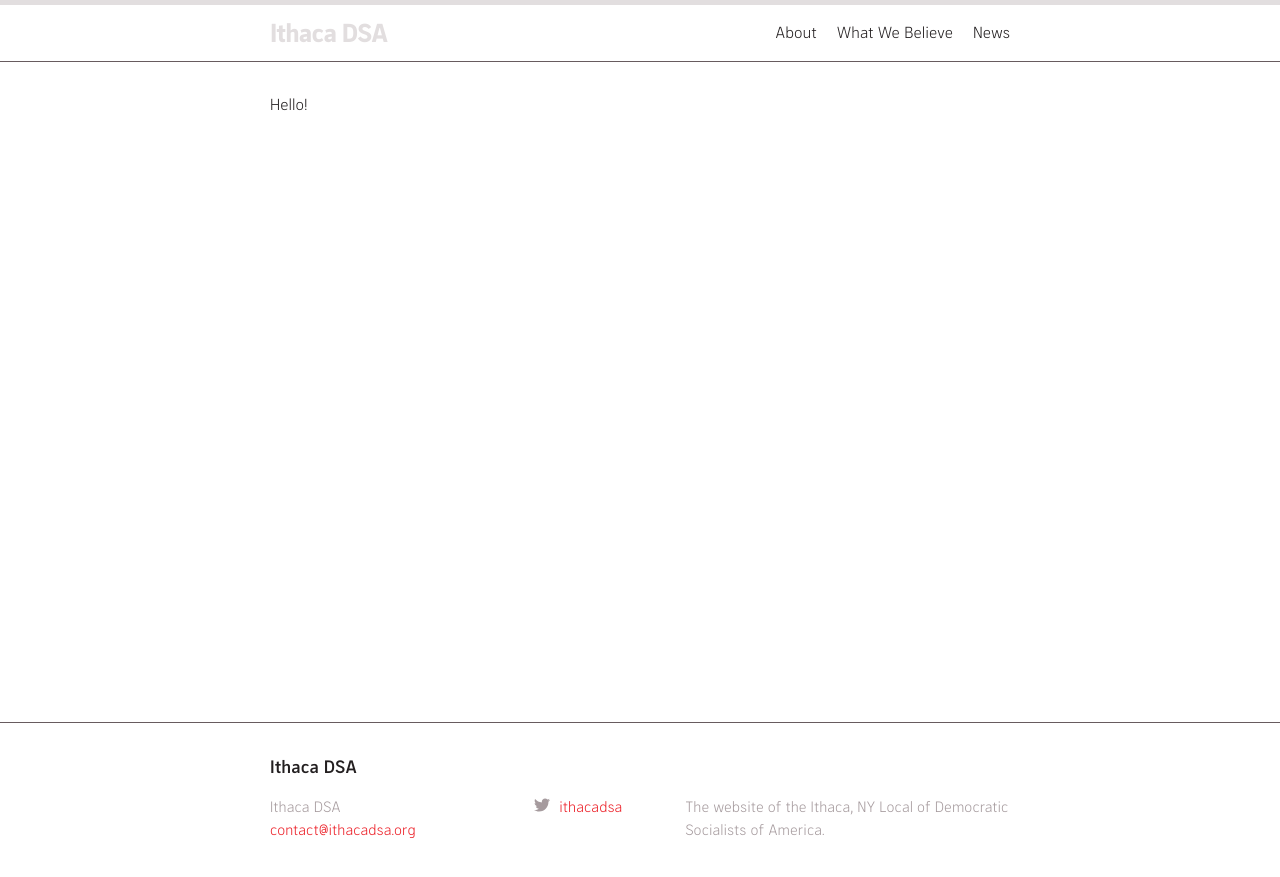
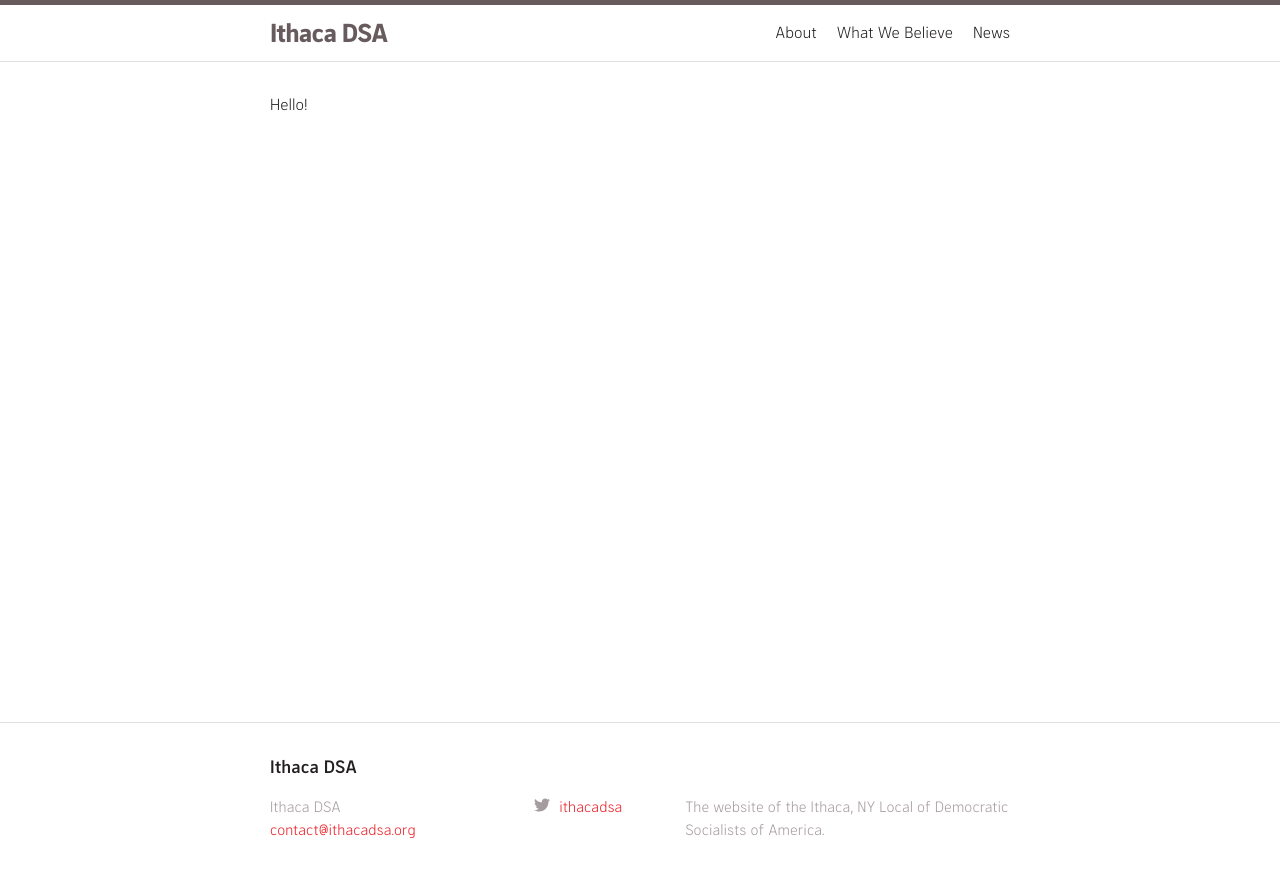
Before and after one commit to ithacadsa/ithacadsa.github.io, a Jekyll site: the page built from index.md, in a window 1280 px wide. Shown: the top 877 px of the page. Built offline with Jekyll 4.4.1, drawn with Linux system fonts in a browser that asks for light colours.

Commit message:
fixed bug in lightening

```diff
--- a/_sass/ithaca_dsa.scss
+++ b/_sass/ithaca_dsa.scss
@@ -180,8 +180,8 @@
 $brand-color:      $dsa-red;;
 
 $grey-color:       lighten($dsa-black, 50%);;
-$grey-color-light: lighten($dsa-black, 25%);;
-$grey-color-dark:  lighten($dsa-black, 75%);;
+$grey-color-light: lighten($dsa-black, 75%);;
+$grey-color-dark:  lighten($dsa-black, 25%);;
 
 $table-text-align: left !default;
 
```
